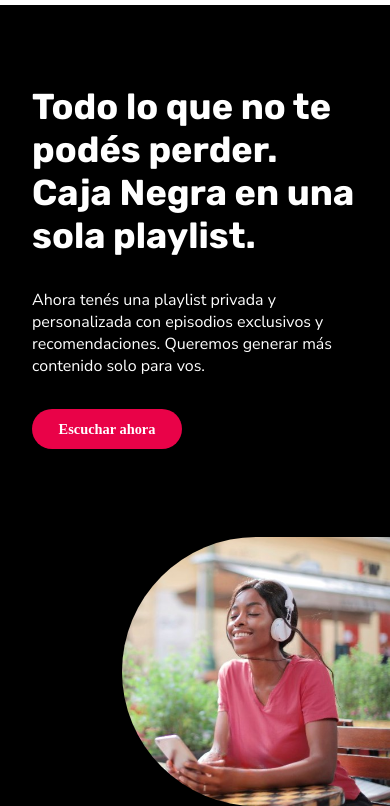
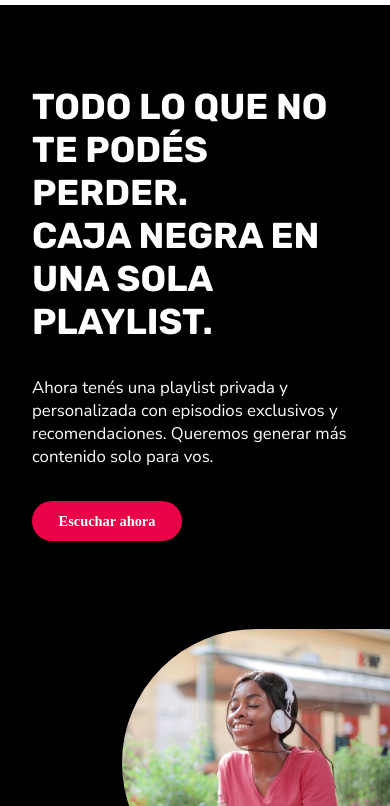
Before and after one commit to Camifarina/LandingFilo, a plain HTML site: page index.html in a window 390 px wide. Shown: the part 38-844 px from the top of the page. Drawn offline with nearby package versions, Linux system fonts and the light colour scheme; a web font is replaced by a local one.

Commit message:
ultimo cambio

```diff
--- a/index.html
+++ b/index.html
@@ -24,7 +24,8 @@
   <!-- PORTADA -->
   <div class="portada-conteiner">
     <div class="portada-texto">
-        <h1 class="d1">Todo lo que no te podés perder. <br> Caja Negra en una sola playlist.</h1>
+        <h1 class="d1 desktop-only">Todo lo que no te podés perder. <br> Caja Negra en una sola playlist.</h1>
+        <h1 class="d1 mobile-only">TODO LO QUE NO TE PODÉS PERDER. <br> CAJA NEGRA EN UNA SOLA PLAYLIST.</h1>
         <p class="d2">Ahora tenés una playlist privada y personalizada con episodios exclusivos y recomendaciones. Queremos generar más contenido solo para vos.</p>
         <button class="boton1"><a href="#f">Escuchar ahora</a></button>
     </div>
--- a/styles/index.css
+++ b/styles/index.css
@@ -670,7 +670,10 @@ input[type="checkbox"]:checked + label {
     display: flex;
     flex-direction: column;
     flex-wrap: wrap;
-    padding-right: 4rem;
+    padding-right: 5rem;
+  }
+  .portada-texto .d2 {
+    font-size: 2.1rem;
   }
   .d1, .d2{
     padding-right: 0%;
```
